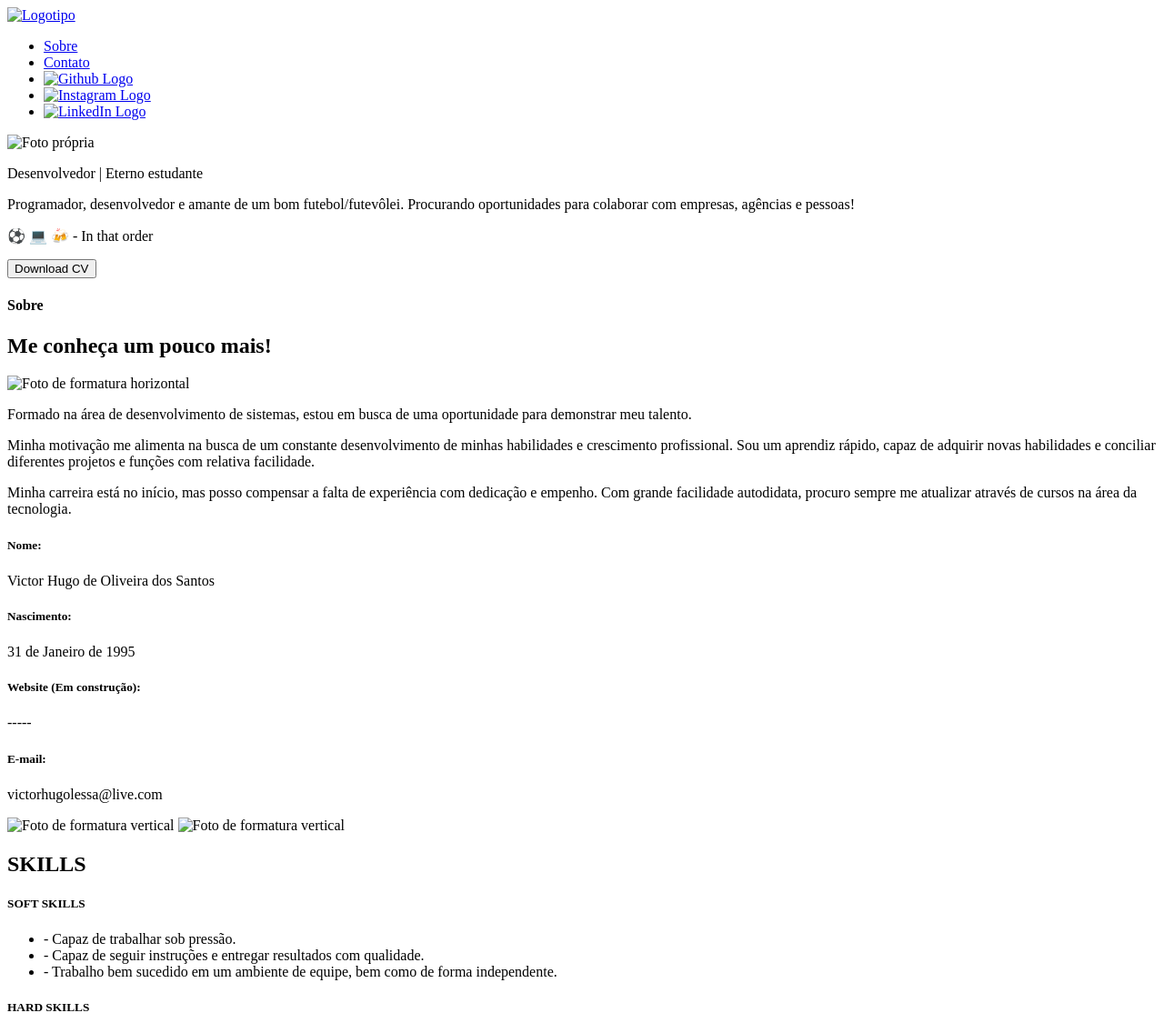
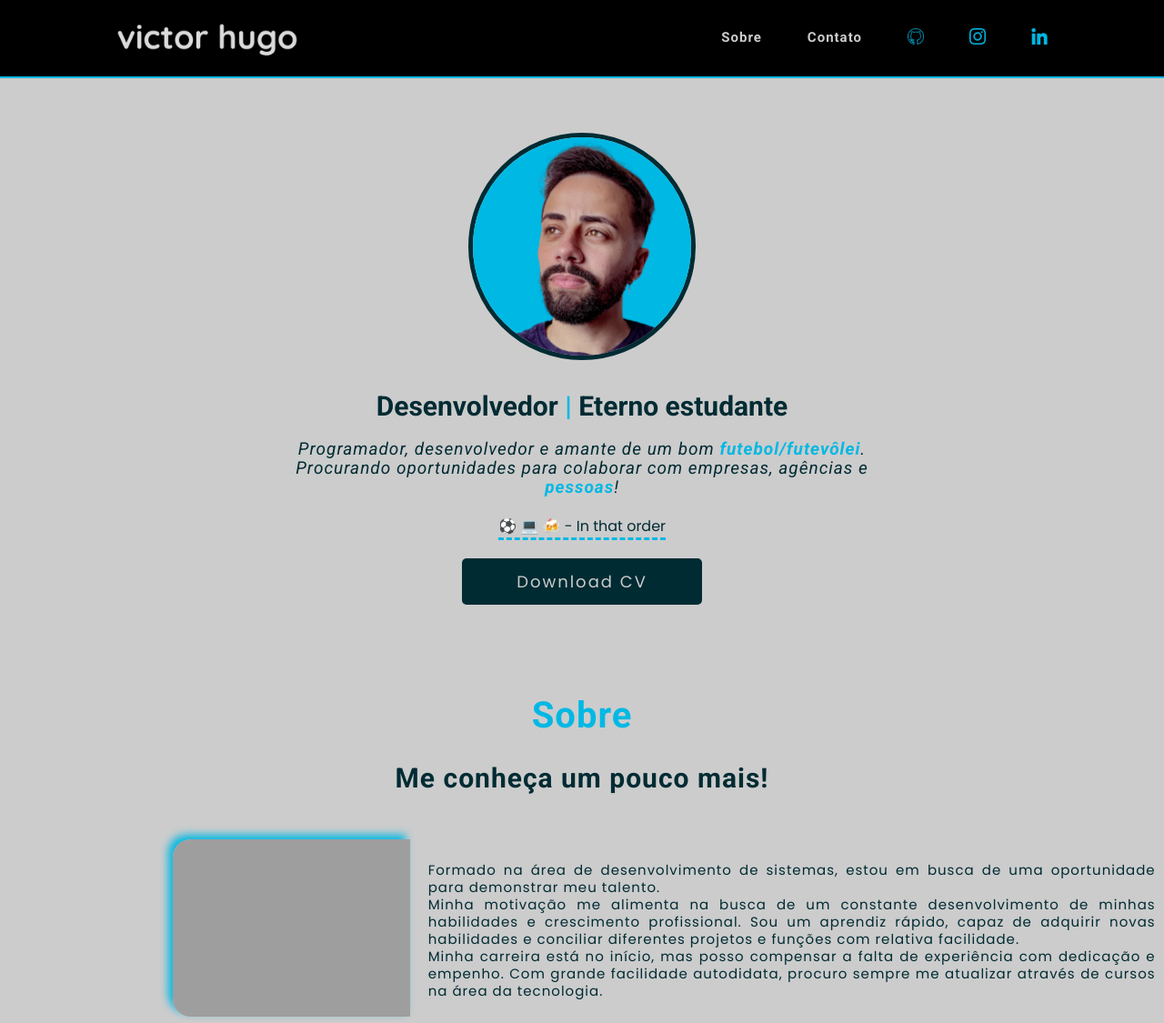
Before and after one commit to VictorHugoLessa/LandingPageDev, a plain HTML site: page index.html in a window 1280 px wide. Shown: the top 1125 px of the page at 91% size. Drawn offline with Linux system fonts and the light colour scheme; the site is published under a folder, as on GitHub Pages, so addresses that start at the root find nothing.

Commit message:
Update index.html

```diff
--- a/index.html
+++ b/index.html
@@ -6,13 +6,13 @@
     <meta http-equiv="X-UA-Compatible" content="IE=edge">
     <meta name="viewport" content="width=device-width, initial-scale=1.0">
 
-    <link rel="stylesheet" href="/css/style.css">
-    <link rel="stylesheet" href="/css/header.css">
-    <link rel="stylesheet" href="/css/footer.css">
-    <link rel="stylesheet" href="/css/index.css">
-    <link rel="stylesheet" href="/css/about.css">
-    <link rel="stylesheet" href="/css/resume.css">
-    <link rel="stylesheet" href="/css/contact.css">
+    <link rel="stylesheet" href="./css/style.css">
+    <link rel="stylesheet" href="./css/header.css">
+    <link rel="stylesheet" href="./css/footer.css">
+    <link rel="stylesheet" href="./css/index.css">
+    <link rel="stylesheet" href="./css/about.css">
+    <link rel="stylesheet" href="./css/resume.css">
+    <link rel="stylesheet" href="./css/contact.css">
 
     <title>Victor Hugo</title>
 </head>
@@ -22,7 +22,7 @@
         <div class="header_container">
             <div class="logo">
                 <a href="#index">
-                    <img src="/img/logo.png" alt="Logotipo">
+                    <img src="./img/logo.png" alt="Logotipo">
                 </a>
             </div>
 
@@ -36,17 +36,17 @@
                     </li>
                     <li>
                         <a target="_blank" href="https://github.com/VictorHugoLessa">
-                            <img src="/img/github-azul.png" alt="Github Logo">
+                            <img src="./img/github-azul.png" alt="Github Logo">
                         </a>
                     </li>
                     <li>
                         <a target="_blank" href="https://www.instagram.com/victorhugolessa_/">
-                            <img src="/img/instagram-azul.png" alt="Instagram Logo">
+                            <img src="./img/instagram-azul.png" alt="Instagram Logo">
                         </a>
                     </li>
                     <li>
                         <a target="_blank" href="https://www.linkedin.com/in/victorhugolessa/">
-                            <img src="/img/linkedin-azul.png" alt="LinkedIn Logo">
+                            <img src="./img/linkedin-azul.png" alt="LinkedIn Logo">
                         </a>
                     </li>
                 </ul>
@@ -56,7 +56,7 @@
 
     <section id="index" class="index_content">
         <div class="index_content_img">
-            <img src="/img/eu.png" alt="Foto própria">
+            <img src="./img/eu.png" alt="Foto própria">
         </div>
 
         <div class="index_content_p">
@@ -82,7 +82,7 @@
 
         <div class="about_contents">
             <div class="about_content_img">
-                <img  src="/img/formatura-horizontal.jpg" alt="Foto de formatura horizontal">
+                <img  src="./img/formatura-horizontal.jpg" alt="Foto de formatura horizontal">
             </div>
 
             <div class="about_content_p">
@@ -117,9 +117,9 @@
             </div>
 
             <div class="about_content_img2">
-                <img src="/img/formatura-chapeu.jpg" alt="Foto de formatura vertical">
+                <img src="./img/formatura-chapeu.jpg" alt="Foto de formatura vertical">
 
-                <img src="/img/formatura-sem-chapeu.jpg" alt="Foto de formatura vertical">
+                <img src="./img/formatura-sem-chapeu.jpg" alt="Foto de formatura vertical">
             </div>
         </div>
 
@@ -155,7 +155,7 @@
 
         <div class="contacts">
             <div class="contact">
-                <img src="/img/localizacao.png" alt="Localização">
+                <img src="./img/localizacao.png" alt="Localização">
                 <h3>LOCALIZAÇÃO</h3>
                 <p>São João de Meriti</p>
                 <p>Rio de Janeiro</p>
@@ -163,13 +163,13 @@
             </div>
 
             <div class="contact">
-                <img src="/img/email.png" alt="E-mail">
+                <img src="./img/email.png" alt="E-mail">
                 <h3>E-MAIL</h3>
                 <p>victorhugolessa@live.com</p>
             </div>
 
             <div class="contact">
-                <img src="/img/telefone.png" alt="Telefone">
+                <img src="./img/telefone.png" alt="Telefone">
                 <h3>CHAMADA OU WHATSAPP</h3>
                 <p>+55 (21)9 8761-5843</p>
             </div>
@@ -184,15 +184,15 @@
 
             <div class="social_networks">
                 <a target="_blank" href="https://github.com/VictorHugoLessa">
-                    <img src="/img/github-azul.png" alt="Github Logo">
+                    <img src="./img/github-azul.png" alt="Github Logo">
                 </a>
 
                 <a target="_blank" href="https://www.linkedin.com/in/victorhugolessa/">
-                    <img src="/img/linkedin-azul.png" alt="LinkedIn Logo">
+                    <img src="./img/linkedin-azul.png" alt="LinkedIn Logo">
                 </a>
 
                 <a target="_blank" href="https://www.instagram.com/victorhugolessa_/">
-                    <img src="/img/instagram-azul.png" alt="Instagram Logo">
+                    <img src="./img/instagram-azul.png" alt="Instagram Logo">
                 </a>
             </div>
         </div>
```
